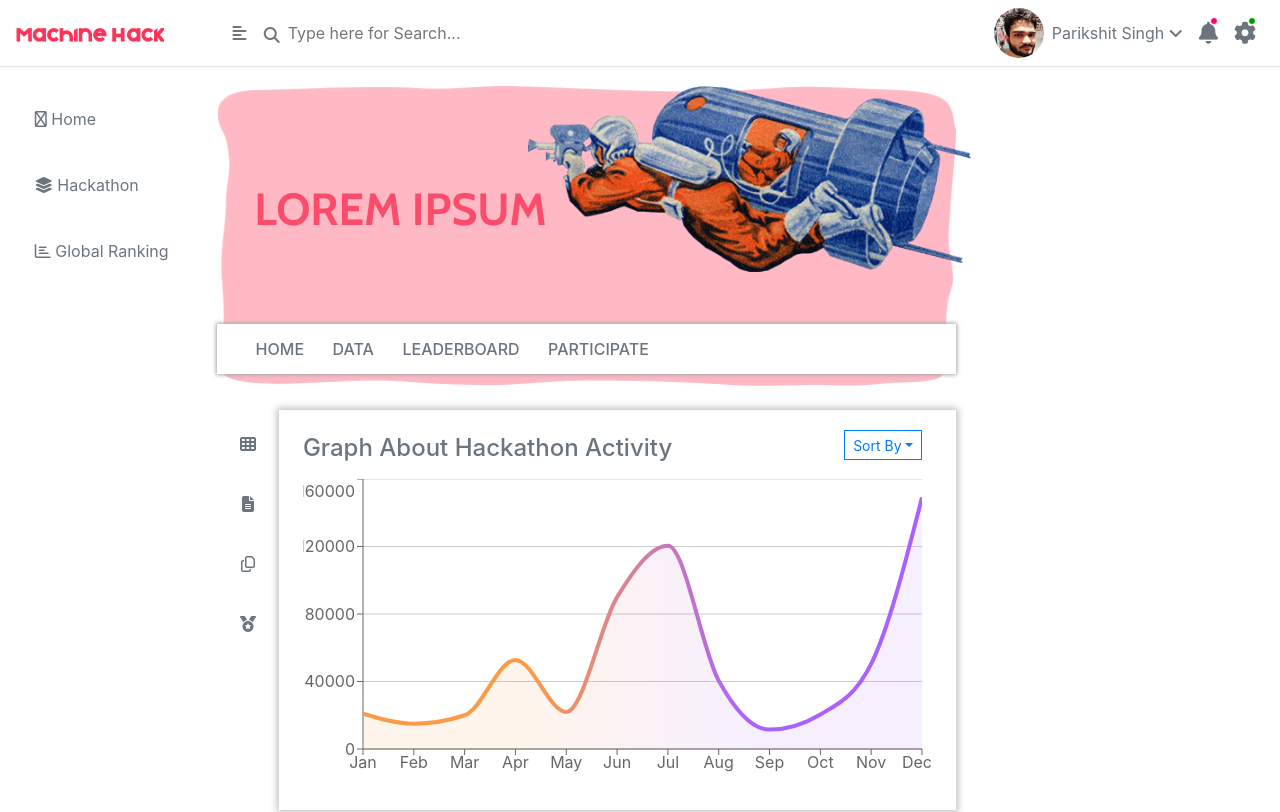
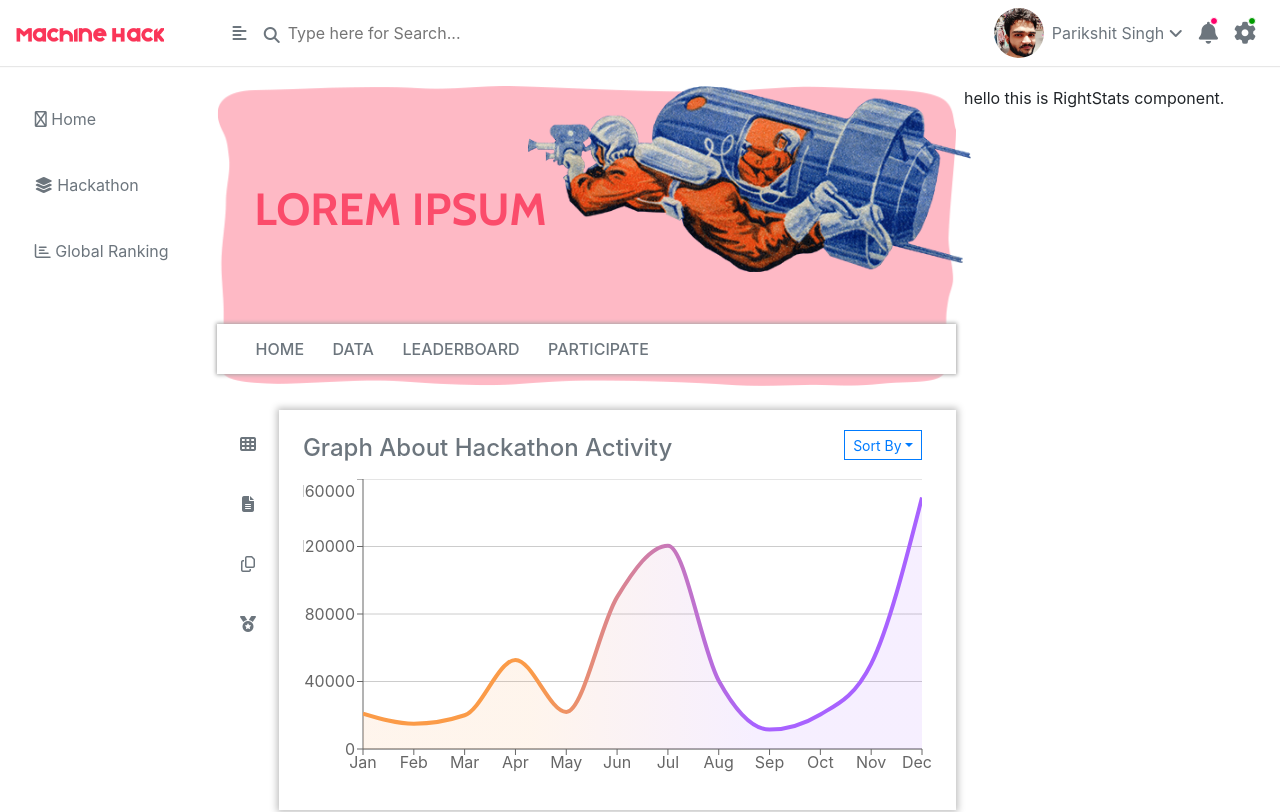
Before and after one commit to parikshit223933/machine-hack, a React (Create React App) app: page / in a window 1280 px wide. Shown: the top 812 px of the page. Built offline with nearby package versions, Linux system fonts and the light colour scheme.

Commit message:
right stats started

```diff
--- a/src/components/Body.js
+++ b/src/components/Body.js
@@ -1,5 +1,5 @@
 import React from "react";
-import {LeftNav, CenterMain} from './';
+import {LeftNav, CenterMain, RightStats} from './';
 
 class Body extends React.Component {
 	render() {
@@ -12,7 +12,9 @@ class Body extends React.Component {
 					<div className="col-md-6 col-lg-7 p-1">
                         <CenterMain/>
                     </div>
-					<div className="col-md-3 col-lg-3 p-1"></div>
+					<div className="col-md-3 col-lg-3 p-1">
+                        <RightStats/>
+                    </div>
 				</div>
 			</div>
 		);
--- /dev/null
+++ b/src/components/RightStats.js
@@ -0,0 +1,13 @@
+import React from 'react';
+class RightStats extends React.Component
+{
+    render()
+    {
+        return(
+            <div>
+                hello this is RightStats component.
+            </div>
+        )
+    }
+}
+export default RightStats;
--- a/src/components/index.js
+++ b/src/components/index.js
@@ -3,12 +3,14 @@ import Body from './Body';
 import LeftNav from './LeftNav';
 import CenterMain from './CenterMain';
 import AreaGraph from './AreaGraph';
-import CustomToolTip from './CustomToolTip'
+import CustomToolTip from './CustomToolTip';
+import RightStats from './RightStats'
 export {
     Navbar,
     Body,
     LeftNav,
     CenterMain,
     AreaGraph,
-    CustomToolTip
+    CustomToolTip,
+    RightStats
 }
```
